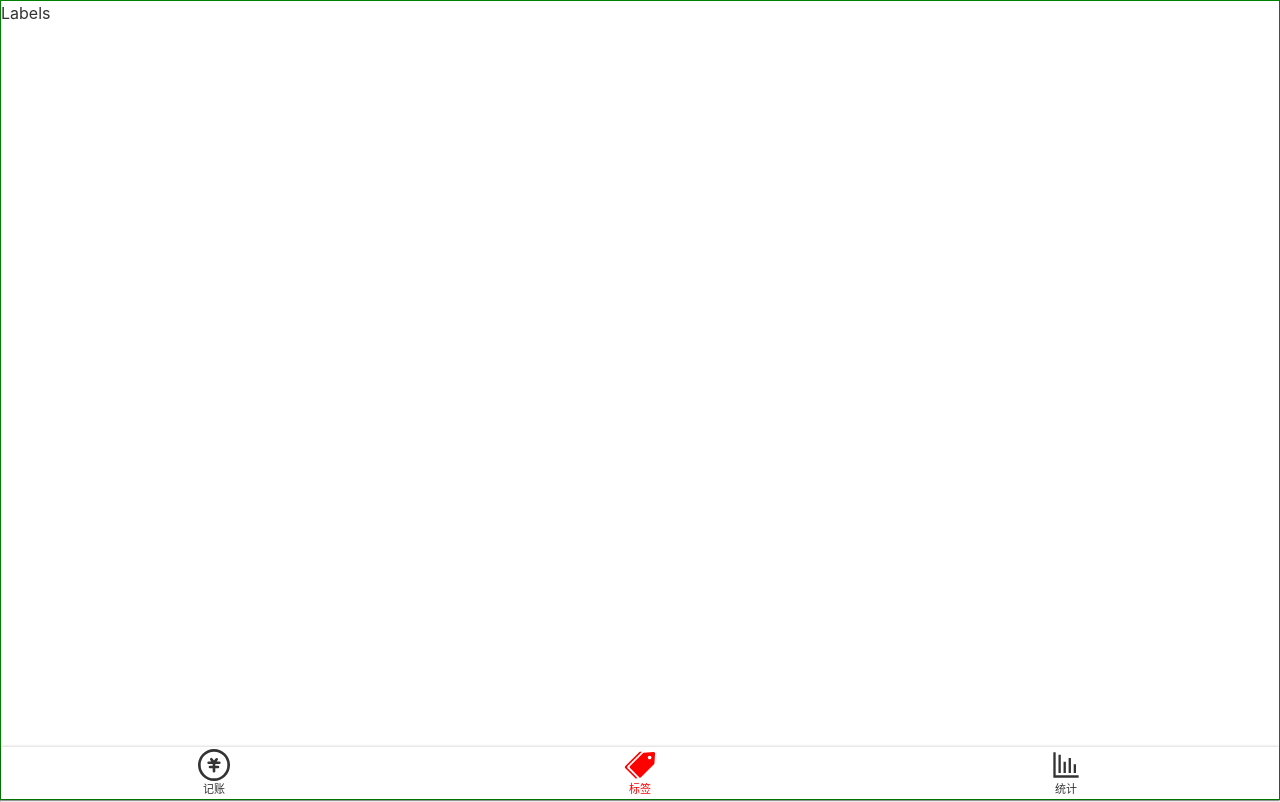
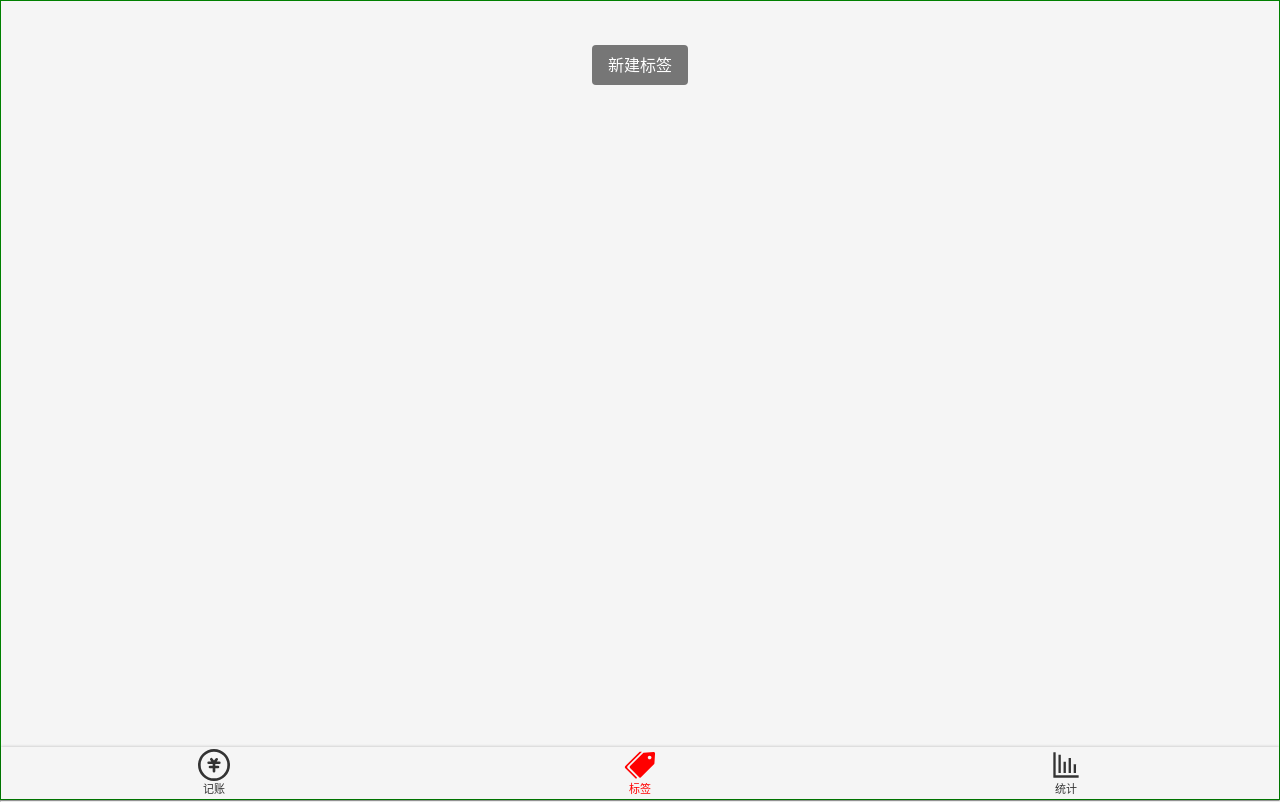
Before and after one commit to cyt2021/book-keep, a Vue app: page /#/labels in a window 1280 px wide. Built offline with nearby package versions, Linux system fonts and the light colour scheme.

Commit message:
展示和创建标签

```diff
--- a/src/App.vue
+++ b/src/App.vue
@@ -14,6 +14,7 @@
 line-height: 1.5;
   font-family:$font-hei;
   font-size:16px;
+  background:#f5f5f5;
 }
 
 #app {
--- a/src/model.ts
+++ b/src/models/recordListModel.ts
@@ -1,12 +1,12 @@
 const localStorageKeyName ='recordList'
-const model ={
+const recordListModel ={
     clone(data:RecordItem[]|RecordItem){
         return JSON.parse(JSON.stringify(data))
     },
     fetch(){
-    return JSON.parse(window.localStorage.getItem(localStorageKeyName)||'[]') as RecordItem[]},
+        return JSON.parse(window.localStorage.getItem(localStorageKeyName)||'[]') as RecordItem[]},
     save(data:RecordItem[]){
         window.localStorage.setItem(localStorageKeyName,JSON.stringify(data))
     }
 }
-export default model
+export default recordListModel;
--- /dev/null
+++ b/src/models/tagListModel.ts
@@ -0,0 +1,25 @@
+const localStorageKeyName ='tagList';
+type TagListModel ={
+    data:string[]
+    create:(name:string)=>'success'|'duplicated'
+    fetch:()=>string[]
+    save:()=> void
+}
+const tagListModel :TagListModel={
+    data:[],
+    create(name:string){
+        if(this.data.indexOf(name)>=0){
+            return 'duplicated'
+        }
+        this.data.push(name)
+        this.save()
+        return 'success'
+    },
+    fetch(){
+       this.data= JSON.parse(window.localStorage.getItem(localStorageKeyName)||'[]')
+        return this.data},
+    save(){
+        window.localStorage.setItem(localStorageKeyName,JSON.stringify(this.data))
+    }
+}
+export default tagListModel;
--- a/src/views/Labels.vue
+++ b/src/views/Labels.vue
@@ -1,12 +1,71 @@
 <template>
-<Layout>Labels </Layout>
+<Layout>
+  <ol class="tags">
+    <li v-for="tag in tags" :key="tag" >
+      <span>{{tag}}</span>
+      <Icons name="right"/>
+    </li>
+  </ol>
+<div class="createTag-wrapper">
+  <button class="createTag" @click="createTag">新建标签</button>
+</div>
+</Layout>
 </template>
 
 <script lang="ts">
+import Vue from 'vue'
+import {Component} from "vue-property-decorator";
+import tagListModel from "@/models/tagListModel";
+tagListModel.fetch();
+@Component
+export default class Labels extends Vue{
+  tags=tagListModel.data
+  createTag(){
+    const name =window.prompt('请输入标签名')
+    if (name){
+      const message=tagListModel.create(name)
+      if(message ==='duplicated'){
+        window.alert('标签名重复了')
+      }else if(message==='success'){
+        window.alert('添加成功')
+      }
 
-import Layout from "@/components/Layout.vue";
-export default {
-name: "Labels",
-  components: {Layout},
+    }
+  }
+
 }
 </script>
+
+<style lang="scss" scoped>
+.tags{
+  background: white;
+  font-size: 16px;
+  padding-left: 16px;
+  > li{
+    min-height: 42px;
+    display: flex;
+    align-items: center;
+    justify-content: space-between;
+    border-bottom: 1px solid #e6e6e6;
+    svg{
+      width: 18px;
+      height: 18px;
+      color: #666;
+      margin-right:16px;
+    }
+  }
+}
+.createTag{
+  background: #767676;
+  color: white;
+  border-radius: 4px;
+  border:none;
+  height:40px;
+  padding:0 16px;
+  &-wrapper{
+    text-align: center;
+    padding: 16px;
+    margin-top: 44-16px;
+  }
+}
+</style>
--- a/src/views/Money.vue
+++ b/src/views/Money.vue
@@ -1,6 +1,5 @@
 <template>
   <Layout class-prefix="layout">
-    {{recordList}}
     <NumberPad @update:value="onUpdateAmount" @submit="saveRecord"/>
     <Types :value.sync="record.type"/>
     <Notes @update:value="onUpdateNotes"/>
@@ -15,14 +14,16 @@
 import Notes from "@/components/Money/Notes.vue";
 import Tags from "@/components/Money/Tags.vue";
 import {Component, Watch} from "vue-property-decorator";
-import model from "@/model.ts"
-const recordList=model.fetch();
+import recordListModel from "@/models/recordListModel.ts"
+import tagListModel from "@/models/tagListModel";
+const recordList=recordListModel.fetch();
+const tagList = tagListModel.fetch()
 
 @Component({
   components: {Tags, Notes, NumberPad, Types}
 })
 export default class Money extends Vue{
-      tags = ['衣','食','住','行'];
+      tags = tagList;
       recordList:RecordItem[]=recordList;
   record:RecordItem ={
         tags:[],notes:'',type:'-',amount:0
@@ -38,13 +39,13 @@
     this.record.amount = parseFloat(value)
   }
 saveRecord(){
-    const record2= model.clone(this.record);
+    const record2= recordListModel.clone(this.record);
    this.recordList.push(record2);
   record2.createdAt=new Date()
 }
 @Watch('recordList')
   onRecordListChange(){
-    model.save(this.recordList)
+  recordListModel.save(this.recordList)
 }
   }
 </script>
```
Also changed, not shown: src/assets/icons/right.svg (added).
